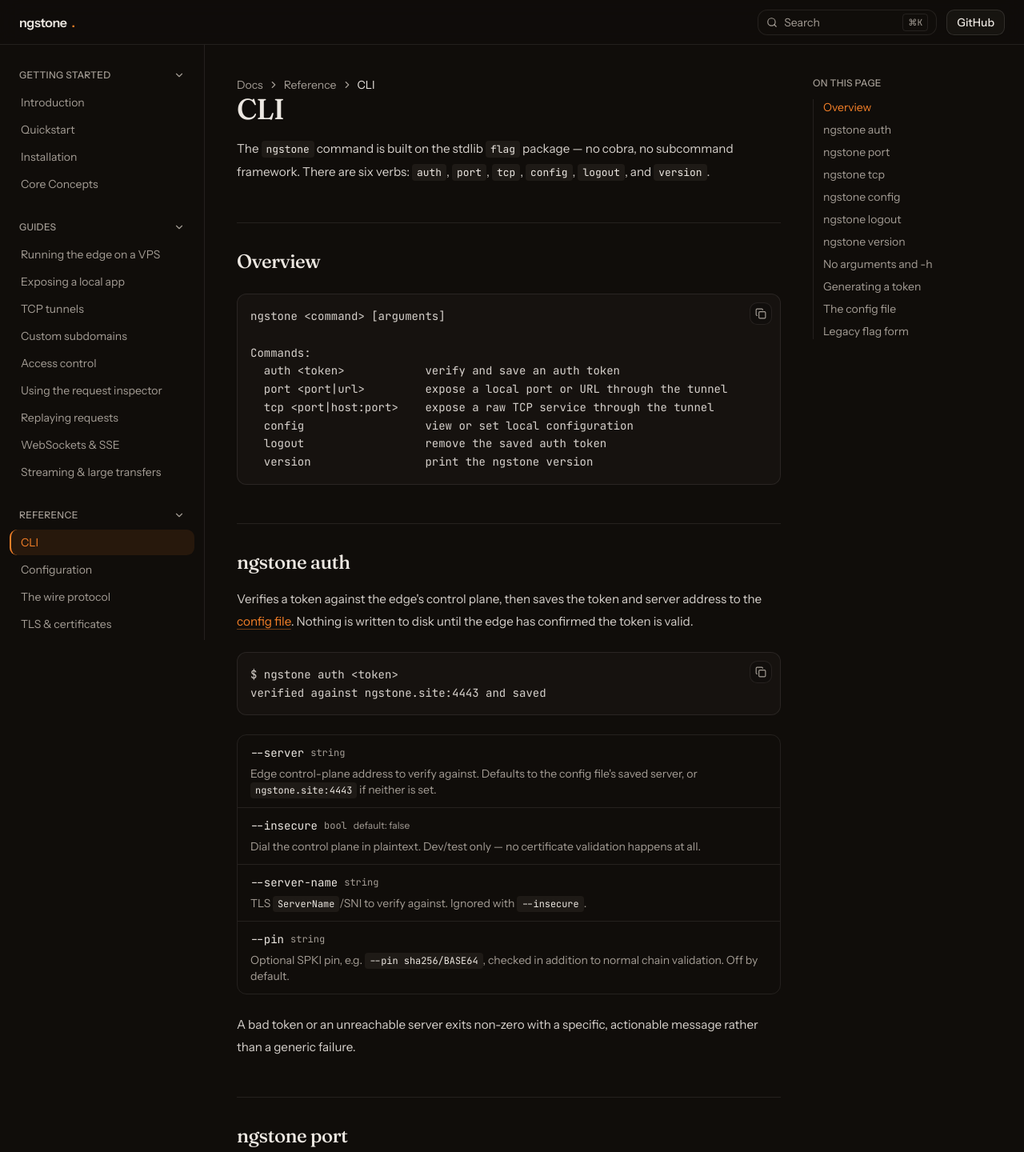
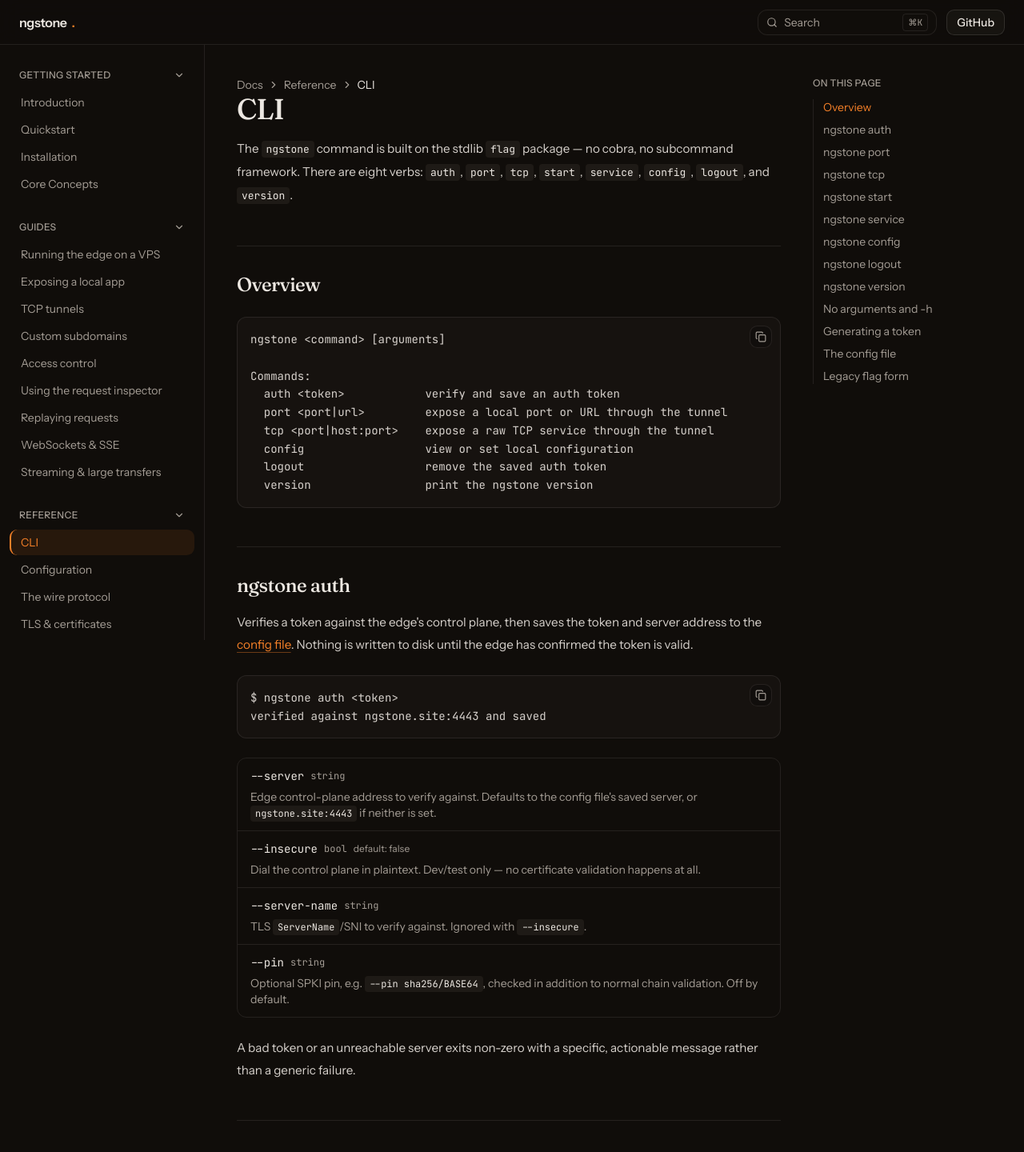
Before and after one commit to emilio-kariuki/ngstone, a Next.js app in the folder landing/: page /docs/reference/cli in a window 1280 px wide. Shown: the top 1440 px of the page at 80% size. Built offline with nearby package versions, Linux system fonts and the light colour scheme.

Commit message:
docs: ngstone start and ngstone service

```diff
--- a/landing/src/app/docs/reference/cli/page.tsx
+++ b/landing/src/app/docs/reference/cli/page.tsx
@@ -17,6 +17,8 @@
   { id: "ngstone-auth", title: "ngstone auth" },
   { id: "ngstone-port", title: "ngstone port" },
   { id: "ngstone-tcp", title: "ngstone tcp" },
+  { id: "ngstone-start", title: "ngstone start" },
+  { id: "ngstone-service", title: "ngstone service" },
   { id: "ngstone-config", title: "ngstone config" },
   { id: "ngstone-logout", title: "ngstone logout" },
   { id: "ngstone-version", title: "ngstone version" },
@@ -33,9 +35,9 @@
       <p>
         The <code>ngstone</code> command is built on the stdlib{" "}
         <code>flag</code> package — no cobra, no subcommand framework. There
-        are six verbs: <code>auth</code>, <code>port</code>,{" "}
-        <code>tcp</code>, <code>config</code>, <code>logout</code>, and{" "}
-        <code>version</code>.
+        are eight verbs: <code>auth</code>, <code>port</code>,{" "}
+        <code>tcp</code>, <code>start</code>, <code>service</code>,{" "}
+        <code>config</code>, <code>logout</code>, and <code>version</code>.
       </p>
 
       <Anchor id="overview">Overview</Anchor>
@@ -240,6 +242,100 @@
         <a href="/docs/guides/access-control">Access control</a>.
       </Callout>
 
+      <Anchor id="ngstone-start">ngstone start</Anchor>
+      <p>
+        Starts every tunnel described in a tunnels file, or only the ones
+        named on the command line, in one process. HTTP tunnels share one
+        terminal inspector: each row shows its tunnel, the header shows one
+        status line per tunnel, and replay goes to the app of the tunnel
+        that captured the request.
+      </p>
+      <CodeBlock
+        language="yaml"
+        code={`# ngstone.yml
+server: example.com:4443
+tunnels:
+  web:
+    port: 3000
+    subdomain: demo
+  api:
+    url: http://127.0.0.1:8080
+    basic_auth: ["user:pass"]
+    allow_cidr: ["203.0.113.0/24"]
+  db:
+    kind: tcp
+    port: 5432
+    remote_port: 15432`}
+      />
+      <CodeBlock
+        language="bash"
+        code={`$ ngstone start
+$ ngstone start web api`}
+      />
+      <p>
+        HTTP tunnels take <code>port</code> or <code>url</code>, plus{" "}
+        <code>subdomain</code>, <code>host_header</code>,{" "}
+        <code>basic_auth</code> or <code>basic_auth_file</code>, and{" "}
+        <code>allow_cidr</code>. TCP tunnels (<code>kind: tcp</code>) take{" "}
+        <code>port</code> or <code>address</code>, plus{" "}
+        <code>remote_port</code> and <code>allow_cidr</code>. Unknown keys
+        are errors. Each tunnel is its own session, so one failing, for
+        example on a taken subdomain, does not stop the others.
+      </p>
+      <ParamTable>
+        <Property name="--config" type="string">
+          Tunnels file. Defaults to <code>./ngstone.yml</code>, then{" "}
+          <code>tunnels.yml</code> in the config directory.
+        </Property>
+        <Property name="--server" type="string">
+          Edge control-plane address. Defaults to the file&apos;s{" "}
+          <code>server</code>, then the config file, then{" "}
+          <code>ngstone.site:4443</code>.
+        </Property>
+        <Property name="--token, --insecure, --server-name, --pin" type="flags">
+          As for <code>ngstone port</code>, applied to every tunnel. The
+          file can also set <code>server_name</code>.
+        </Property>
+        <Property name="--no-tui" type="bool" defaultValue="false">
+          Print each tunnel&apos;s URL and log plain text to stderr instead
+          of opening the inspector.
+        </Property>
+      </ParamTable>
+
+      <Anchor id="ngstone-service">ngstone service</Anchor>
+      <p>
+        Runs <code>ngstone start --no-tui</code> as a background service: a
+        systemd user unit on Linux, a launchd agent on macOS. It restarts
+        on failure and uses the token saved by <code>ngstone auth</code>.
+      </p>
+      <CodeBlock
+        language="bash"
+        code={`$ ngstone service install --config ~/work/ngstone.yml
+$ ngstone service status
+$ ngstone service uninstall`}
+      />
+      <ParamTable>
+        <Property name="install [--config FILE] [name ...]" type="command">
+          Checks the tunnels file, the names and the saved token, writes
+          the unit or plist, and starts it. A reinstall replaces and
+          restarts it. <code>--print</code> shows the definition without
+          installing.
+        </Property>
+        <Property name="status" type="command">
+          Runs <code>systemctl --user status</code> or{" "}
+          <code>launchctl print</code> for the service.
+        </Property>
+        <Property name="uninstall" type="command">
+          Stops the service and removes its definition.
+        </Property>
+      </ParamTable>
+      <Callout variant="note">
+        Logs go to <code>journalctl --user -u ngstone</code> on Linux and{" "}
+        <code>~/Library/Logs/ngstone.log</code> on macOS. On Linux, run{" "}
+        <code>sudo loginctl enable-linger $USER</code> once so the service
+        keeps running after you log out and starts at boot.
+      </Callout>
+
       <Anchor id="ngstone-config">ngstone config</Anchor>
       <p>Read or change the local config file without hand-editing JSON.</p>
       <CodeBlock
```
Also changed, not shown: 1 other file (tests, documents, lock files or other folders).
